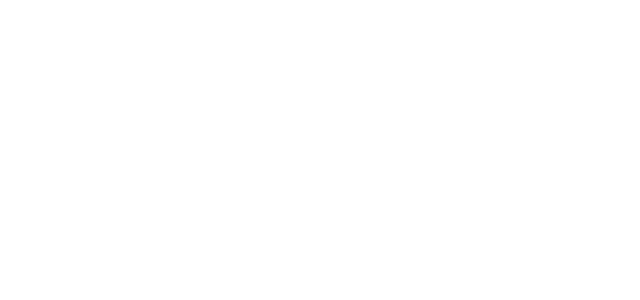
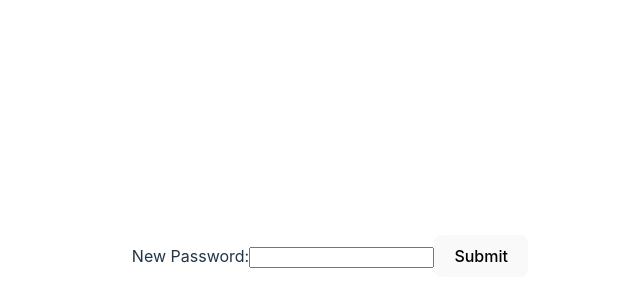
Before and after one commit to fsponton/API-Front-Management_users, a React (Vite) app in the folder front/managment-users-app/: page /reset_password/1 in a window 1280 px wide. Before the commit this address had no page. Shown: the part 144-444 px from the top of the page, without its empty margins (310-950 px from the left). Built offline with nearby package versions, Linux system fonts and the light colour scheme.

Commit message:
se creo la ruta forgot y reset password. Se envia correo a la casilla y se reinicia la pw

```diff
--- a/front/managment-users-app/src/App.tsx
+++ b/front/managment-users-app/src/App.tsx
@@ -1,7 +1,11 @@
 import { Routes, Route } from "react-router-dom";
+
 import './App.css'
 import LoginForm from "./components/login/LoginForm";
 import Dashboard from "./components/Dashboard/Dashboard";
+import ForgotPassword from "./components/login/ForgotPassword";
+import ResetPasswordd from "./components/login/ResetPassword";
+
 function App() {
 
 
@@ -10,8 +14,8 @@
       <Routes>
         <Route path="/" element={<LoginForm />} />
         <Route path="/dashboard" element={<Dashboard />} />
-        {/* <Route exact path="/forgotPassword" element={<ForgotPassword />} />
-        <Route path="/resetpassword/:token" element={<ResetPassword />} /> */}
+        <Route path="/forgot_password" element={<ForgotPassword />} />
+        <Route path="/reset_password/:token" element={<ResetPasswordd />} />
       </Routes>
 
     </>
--- a/front/managment-users-app/src/components/login/ForgotPassword.tsx
+++ b/front/managment-users-app/src/components/login/ForgotPassword.tsx
@@ -0,0 +1,46 @@
+import { Formik, Form, Field, ErrorMessage } from 'formik';
+import Swal from "sweetalert2";
+import emailSchema from './_yupSchemas/emailSchema';
+import forgotPassword from '../../services/forgotPassword';
+import { useNavigate } from "react-router-dom"
+
+const ForgotPassword = () => {
+    const navigate = useNavigate()
+
+    return (
+        <div className='col d-flex justify-content-center' >
+            <Formik
+                initialValues={{
+                    email: '',
+                }}
+                validationSchema={emailSchema}
+                onSubmit={async values => {
+                    const result = await forgotPassword(values)
+                    if (result.status === "success") {
+                        Swal.fire({
+                            icon: 'success',
+                            title: `An email was sent to ${values.email}`
+                        })
+                        navigate("/")
+                        return
+                    }
+                    Swal.fire({
+                        icon: 'error',
+                        title: `Email: ${values.email} no exist's on database's`
+                    })
+                }}
+            >
+                <Form>
+                    <label htmlFor='email'>Email:</label>
+                    <Field id="email" name="email" />
+                    <ErrorMessage name="email" component="div" />
+
+                    <button type="submit">Submit</button>
+                </Form>
+
+            </Formik >
+        </div >
+    )
+}
+
+export default ForgotPassword;
--- a/front/managment-users-app/src/components/login/LoginForm.tsx
+++ b/front/managment-users-app/src/components/login/LoginForm.tsx
@@ -41,10 +41,10 @@
                     <Field id="password" name="password" type="password" />
                     <ErrorMessage name="password" component="div" />
                     <p className="register-user text-left  ">
-                        <a href="/registerUser"> Register user</a>
+                        <a href="/new_user"> Register user</a>
                     </p>
                     <p className="forgot-password text-right  ">
-                        <a href="/forgotPassword">Forgot password?</a>
+                        <a href="/forgot_password">Forgot password?</a>
                     </p>
                     <button type="submit">Submit</button>
                 </Form>
--- /dev/null
+++ b/front/managment-users-app/src/components/login/ResetPassword.tsx
@@ -0,0 +1,55 @@
+import React from "react"
+import { Formik, Form, Field, ErrorMessage } from 'formik';
+import Swal from "sweetalert2";
+import { useParams } from 'react-router-dom';
+import passwordSchema from './_yupSchemas/passwordSchema';
+import resetPassword from '../../services/resetPasword';
+import { useNavigate } from "react-router-dom"
+import { ResetPW } from '../../types/types';
+
+const ResetPasswordd: React.FC = () => {
+    const { token } = useParams()
+    const navigate = useNavigate()
+    console.log(token)
+    return (
+        <div >
+            <Formik
+                initialValues={{
+                    password: '',
+                }}
+                validationSchema={passwordSchema}
+                onSubmit={async values => {
+                    const form: ResetPW = {
+                        password: values.password,
+                        token: token || ''
+                    }
+                    const result = await resetPassword(form)
+                    if (result.status === "success") {
+                        Swal.fire({
+                            icon: 'success',
+                            title: `Updated Password`,
+                            text: `${result.msg}`,
+                        })
+                        navigate("/")
+                    }
+                    Swal.fire({
+                        icon: 'error',
+                        title: `Password Cant be Updated`
+                    })
+                }}
+            >
+                <Form>
+                    <label htmlFor='password'>New Password:</label>
+                    <Field id="password" name="password" />
+                    <ErrorMessage name="password" component="div" />
+
+
+                    <button type="submit">Submit</button>
+                </Form>
+
+            </Formik >
+        </div >
+    )
+}
+
+export default ResetPasswordd;
--- /dev/null
+++ b/front/managment-users-app/src/components/login/_yupSchemas/emailSchema.ts
@@ -0,0 +1,8 @@
+
+import * as Yup from 'yup';
+
+export default Yup.object().shape({
+    email: Yup.string()
+        .email()
+        .required('Required'),
+});
--- /dev/null
+++ b/front/managment-users-app/src/components/login/_yupSchemas/passwordSchema.ts
@@ -0,0 +1,6 @@
+import * as Yup from 'yup';
+
+export default Yup.object().shape({
+    password: Yup.string()
+        .required('Required'),
+});
--- /dev/null
+++ b/front/managment-users-app/src/services/forgotPassword.ts
@@ -0,0 +1,15 @@
+import axios from "axios"
+import { EmailUser } from "../types/types"
+
+export default async function forgotPassword(email: EmailUser) {
+    try {
+        const response = await axios({
+            method: 'post',
+            url: 'http://localhost:3005/forgot_password',
+            data: email
+        })
+        return response.data
+    } catch (err: any) {
+        return err.response.data
+    }
+}
--- a/front/managment-users-app/src/services/login.ts
+++ b/front/managment-users-app/src/services/login.ts
@@ -9,7 +9,6 @@
                 email,
                 password
             })
-        console.log(data)
         return data
     } catch (err: any) {
         return err.response.data
--- /dev/null
+++ b/front/managment-users-app/src/services/resetPasword.ts
@@ -0,0 +1,17 @@
+import axios from "axios"
+import { ResetPW } from "../types/types"
+
+export default async function resetPassword(form: ResetPW) {
+    try {
+        const { password, token } = form
+        const response = await axios({
+            method: 'put',
+            url: 'http://localhost:3005/reset_password',
+            data: password,
+            headers: { Authorization: `Bearer ${token}` }
+        })
+        return response.data
+    } catch (err: any) {
+        return err.response.data
+    }
+}
```
Also changed, not shown: front/managment-users-app/src/types/types.d.ts (+9 -3 lines), 1 other file (tests, documents, lock files or other folders).
